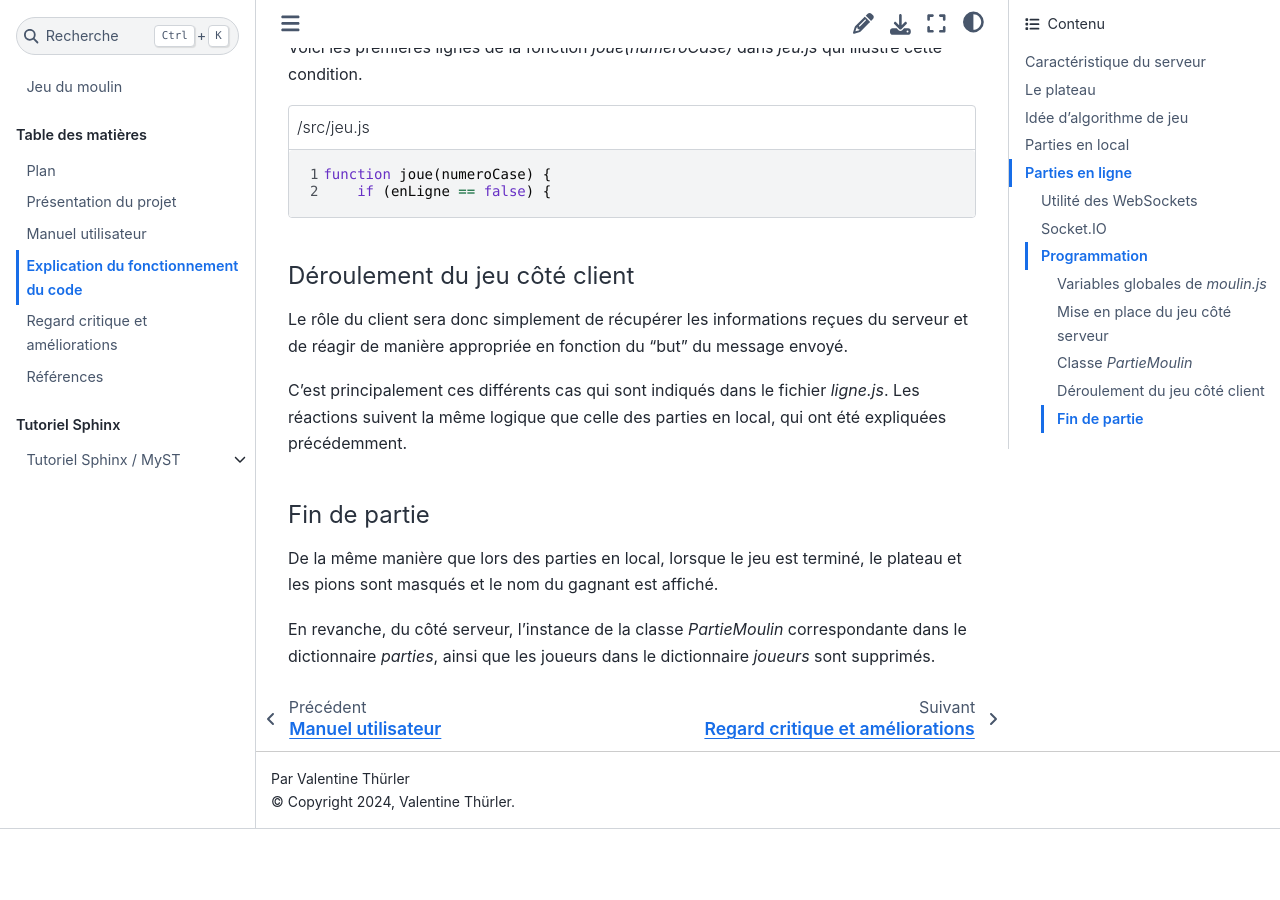
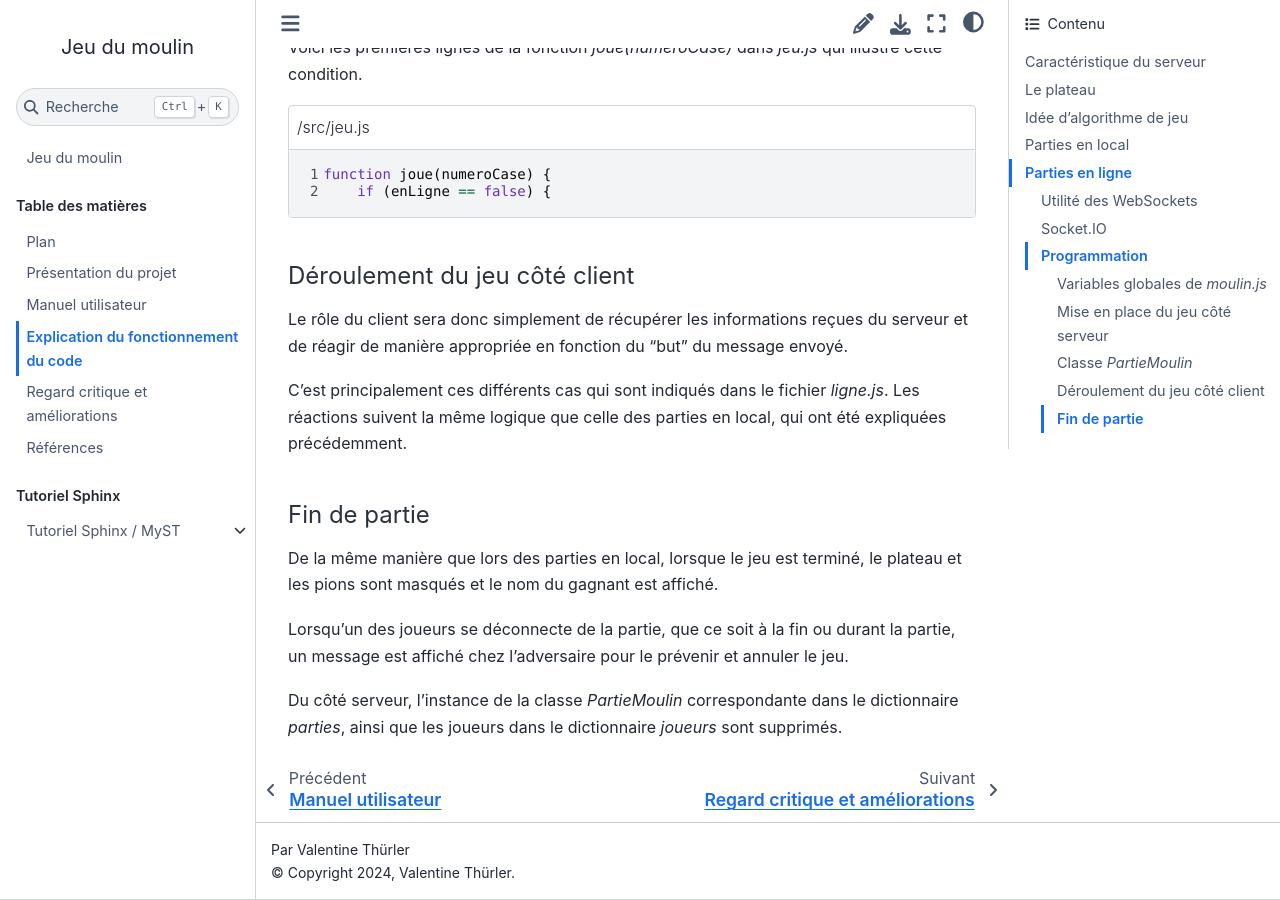
Before and after one commit to valentinethrlr/projet_moulin_documentation, a Sphinx documentation site: the page built from source/explication.md, in a window 1280 px wide and 900 px high, scrolled down 15240 px. Built offline with Sphinx 7.4.7 and the Sphinx Book theme 1.1.4, drawn with Linux system fonts in a browser that asks for light colours; cross-references to code outside the pages are shown as plain code; before the commit the page ends 16069 px from its top, so only the background shows below that.

Commit message:
explications

```diff
--- a/source/explication.md
+++ b/source/explication.md
@@ -346,4 +346,6 @@ C'est principalement ces différents cas qui sont indiqués dans le fichier <em>
 
 De la même manière que lors des parties en local, lorsque le jeu est terminé, le plateau et les pions sont masqués et le nom du gagnant est affiché.
 
-En revanche, du côté serveur, l'instance de la classe <em>PartieMoulin</em> correspondante dans le dictionnaire <em>parties</em>, ainsi que les joueurs dans le dictionnaire <em>joueurs</em> sont supprimés.
+Lorsqu'un des joueurs se déconnecte de la partie, que ce soit à la fin ou durant la partie, un message est affiché chez l'adversaire pour le prévenir et annuler le jeu.
+
+Du côté serveur, l'instance de la classe <em>PartieMoulin</em> correspondante dans le dictionnaire <em>parties</em>, ainsi que les joueurs dans le dictionnaire <em>joueurs</em> sont supprimés.
```
